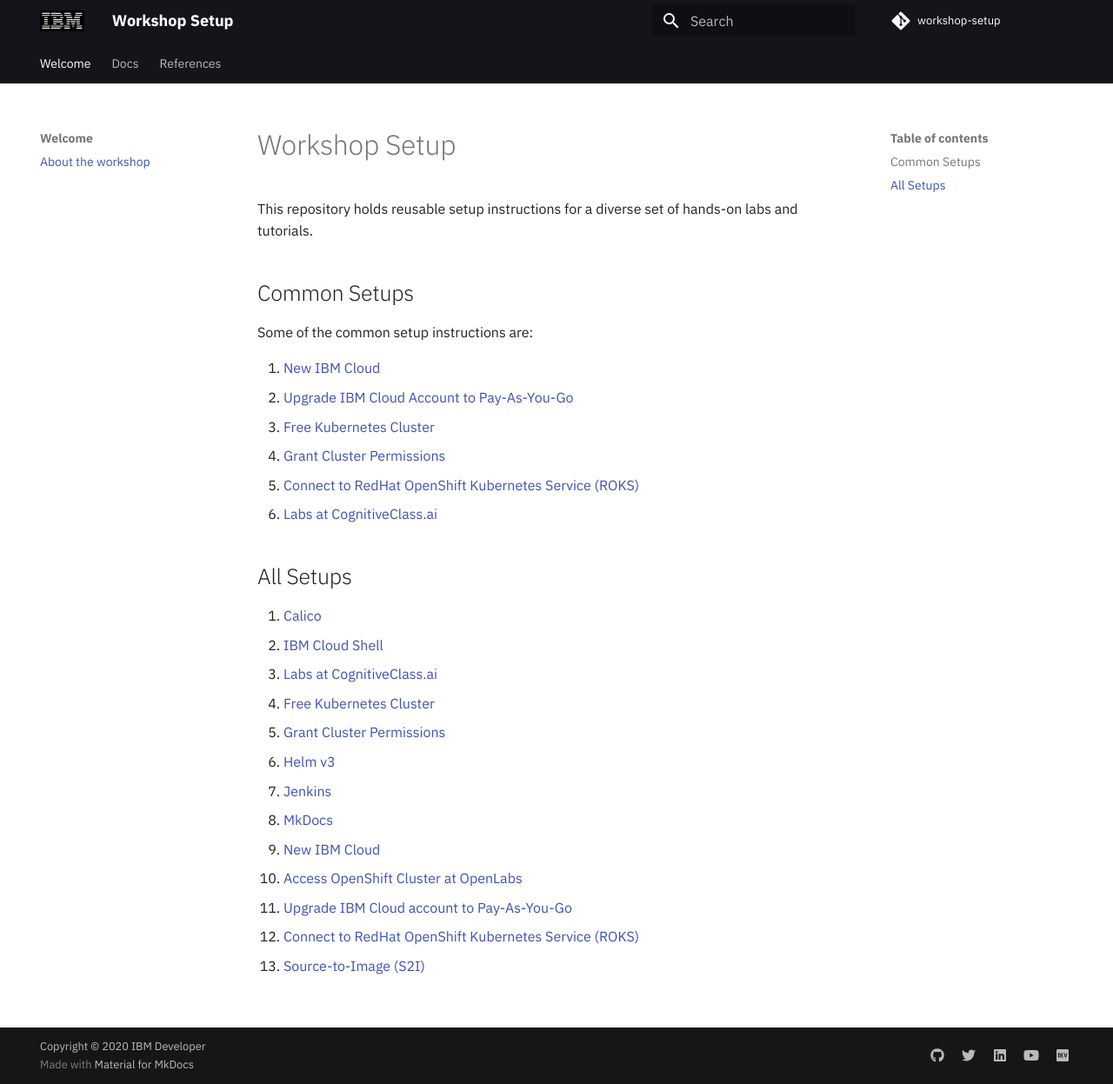
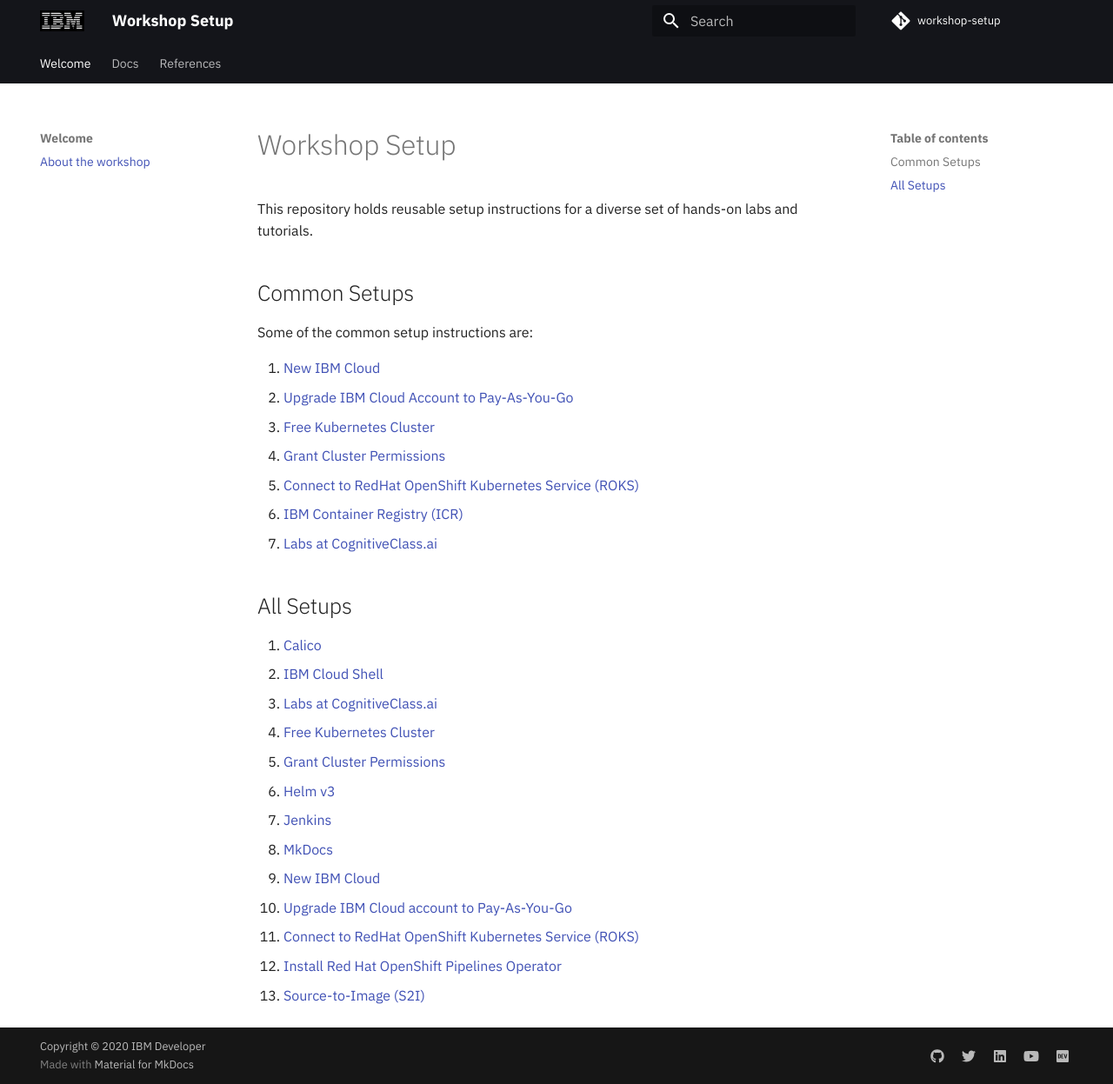
Before and after one commit to IBM/workshop-setup, an MkDocs documentation site: the page built from docs/README.md, in a window 1280 px wide and 1247 px high. Shown: the whole window at 87% size. Built offline with MkDocs 1.6.1 and Material for MkDocs 9.7.7, drawn with Linux system fonts in a browser that asks for light colours; comment, search, counter and statistics services are not loaded.

Commit message:
add pipelines operator

```diff
--- a/docs/README.md
+++ b/docs/README.md
@@ -11,7 +11,8 @@ Some of the common setup instructions are:
 3. [Free Kubernetes Cluster](FREEIKSCLUSTER.md)
 4. [Grant Cluster Permissions](GRANTCLUSTER.md)
 5. [Connect to RedHat OpenShift Kubernetes Service (ROKS)](ROKS.md)
-6. [Labs at CognitiveClass.ai](COGNITIVECLASS.md)
+6. [IBM Container Registry (ICR)](ICR.md)
+7. [Labs at CognitiveClass.ai](COGNITIVECLASS.md)
 
 ## All Setups
 
@@ -24,7 +25,7 @@ Some of the common setup instructions are:
 7. [Jenkins](JENKINS.md)
 8. [MkDocs](MKDOCS.md)
 9. [New IBM Cloud](NEWACCOUNT.md)
-10. [Access OpenShift Cluster at OpenLabs](OPENLABS.md)
-11. [Upgrade IBM Cloud account to Pay-As-You-Go](PAYASYOUGO.md)
-12. [Connect to RedHat OpenShift Kubernetes Service (ROKS)](ROKS.md)
+10. [Upgrade IBM Cloud account to Pay-As-You-Go](PAYASYOUGO.md)
+11. [Connect to RedHat OpenShift Kubernetes Service (ROKS)](ROKS.md)
+12. [Install Red Hat OpenShift Pipelines Operator](PIPELINES.md)
 13. [Source-to-Image (S2I)](S2I.md)
```
Also changed, not shown: docs/PIPELINES.md (added, +41 -0 lines), docs/images/roks/administrator.png (added), docs/images/roks/operator-install-1.png (added), docs/images/roks/operator-install-2.png (added), docs/images/roks/operator-install-3.png (added), docs/images/roks/operator-install-4.png (added), docs/images/roks/operator-install-5.png (added), docs/images/roks/operator-install-6.png (added), docs/images/roks/operatorhub.png (added), docs/images/roks/pipelines-operator.png (added).
